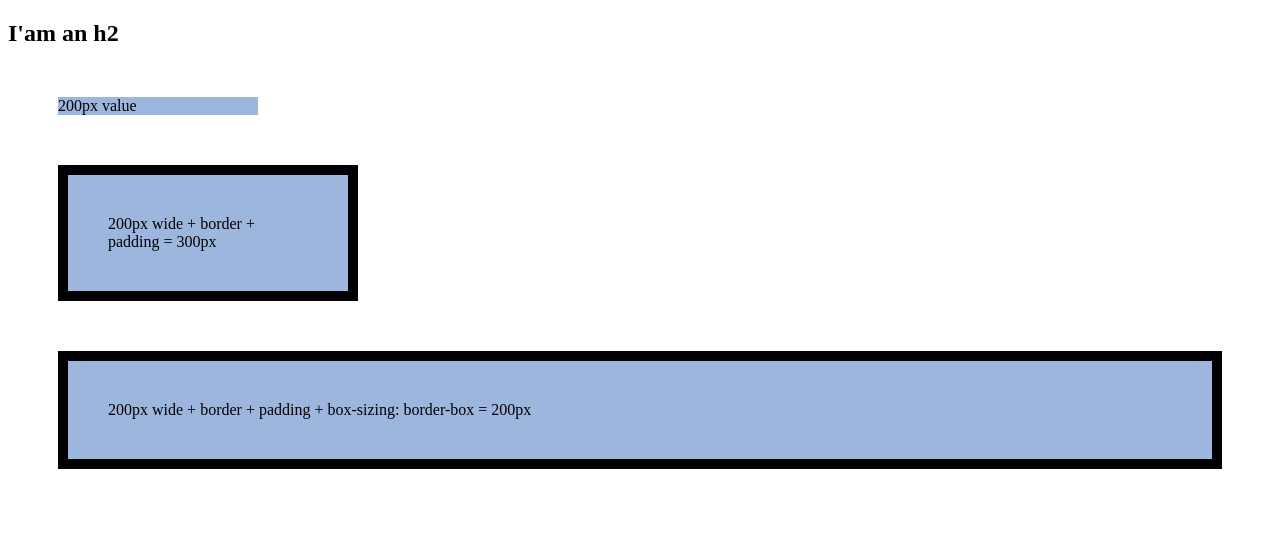
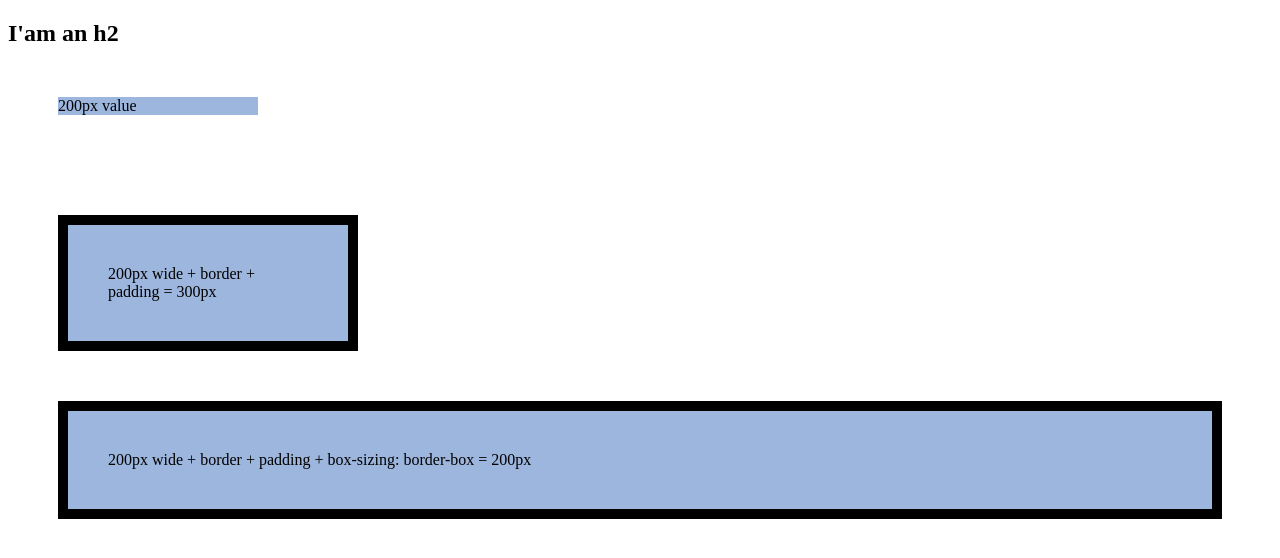
Before and after one commit to Maryangga/intermediate-css, a plain HTML site: page index.html in a window 1280 px wide. Drawn offline with Linux system fonts and the light colour scheme.

Commit message:
Add style margin top

```diff
--- a/index.html
+++ b/index.html
@@ -12,7 +12,7 @@
 
 <div class="test-box">200px value</div>
 
-<div class="test-box test-box-nosizing">
+<div style="margin-top: 100px" class="test-box test-box-nosizing">
 200px wide + border + padding = 300px
 </div>
 
```
